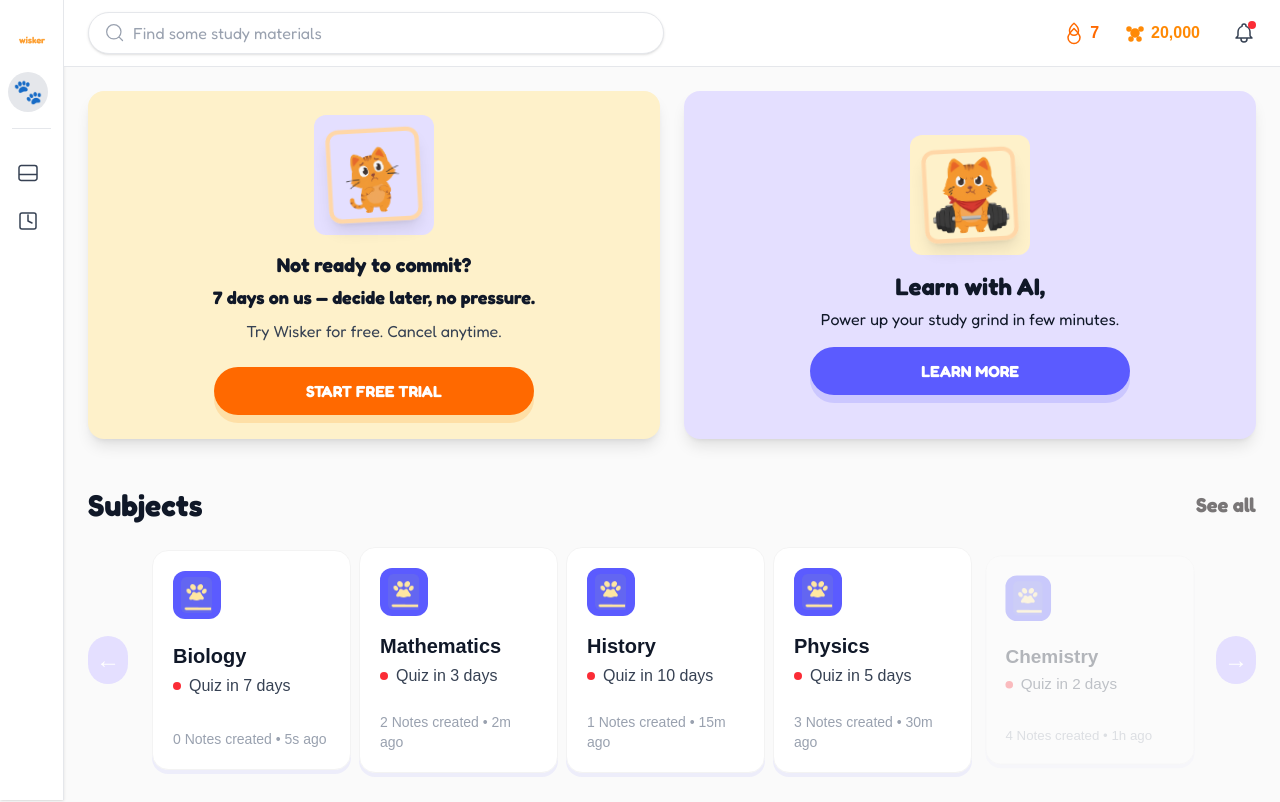
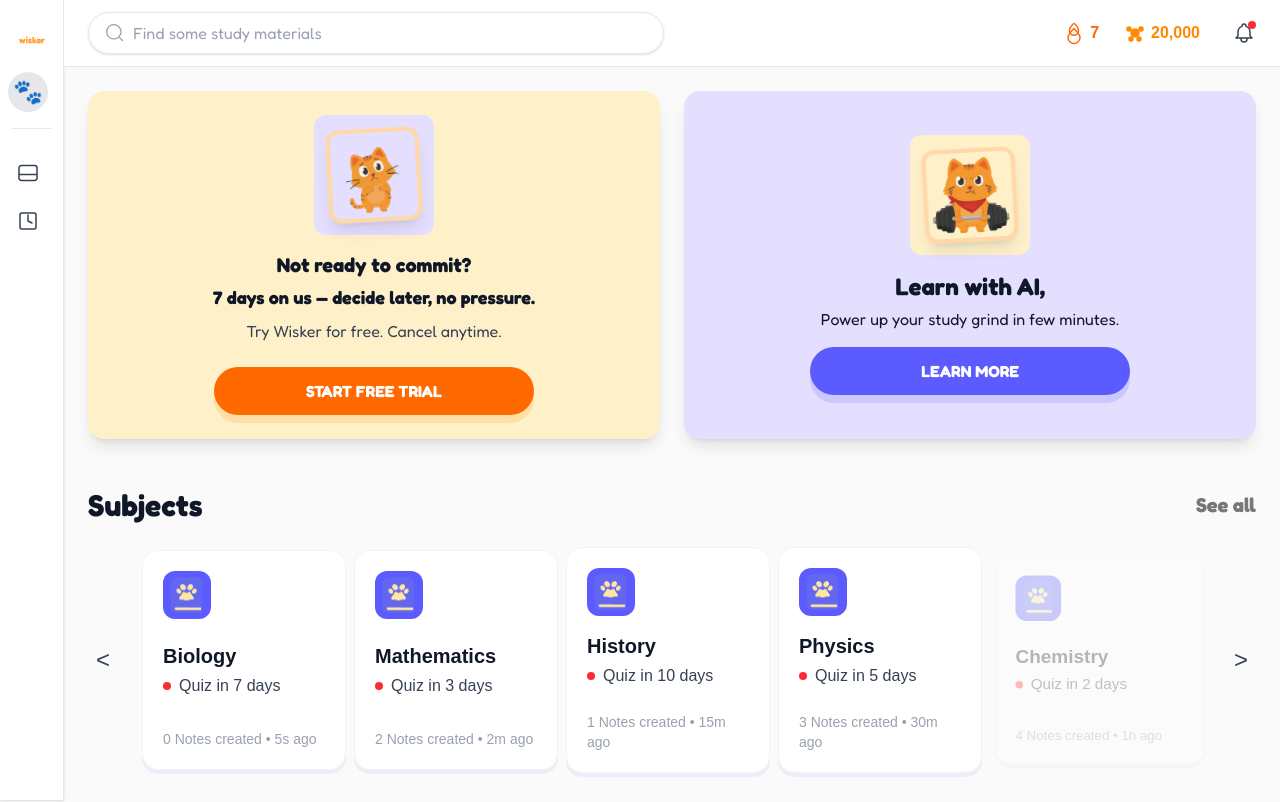
Before and after one commit to rdeniele/wisker-web, a Next.js app: page /dashboard in a window 1280 px wide. Shown: the top 802 px of the page. Built offline with nearby package versions, Linux system fonts and the light colour scheme.

Commit message:
feat: update button styles in Subjects component for improved accessibility and visual consistency

```diff
--- a/src/app/(authenticated)/dashboard/components/Subjects/Subjects.tsx
+++ b/src/app/(authenticated)/dashboard/components/Subjects/Subjects.tsx
@@ -181,12 +181,12 @@ function Subjects() {
       <div className="flex items-center w-full gap-2">
         <button
           onClick={handleLeft}
-          className="rounded-full p-2 bg-[#E4DFFF] hover:bg-[#d1c8ff] transition-all duration-300 mr-2"
+          className="p-2 hover:opacity-70 transition-all duration-300 mr-2"
           aria-label="Scroll left"
           type="button"
           style={{ opacity: 1, cursor: "pointer" }}
         >
-          <span className="text-2xl text-white">&#8592;</span>
+          <span className="text-2xl text-gray-700">&lt;</span>
         </button>
         <div className="flex-1 flex justify-center items-center gap-2">
           {/* Previous card (faded, if exists) */}
@@ -317,12 +317,12 @@ function Subjects() {
         </div>
         <button
           onClick={handleRight}
-          className="rounded-full p-2 bg-[#E4DFFF] hover:bg-[#d1c8ff] transition-all duration-300 ml-2"
+          className="p-2 hover:opacity-70 transition-all duration-300 ml-2"
           aria-label="Scroll right"
           type="button"
           style={{ opacity: 1, cursor: "pointer" }}
         >
-          <span className="text-2xl text-white">&#8594;</span>
+          <span className="text-2xl text-gray-700">&gt;</span>
         </button>
       </div>
     </div>
```
